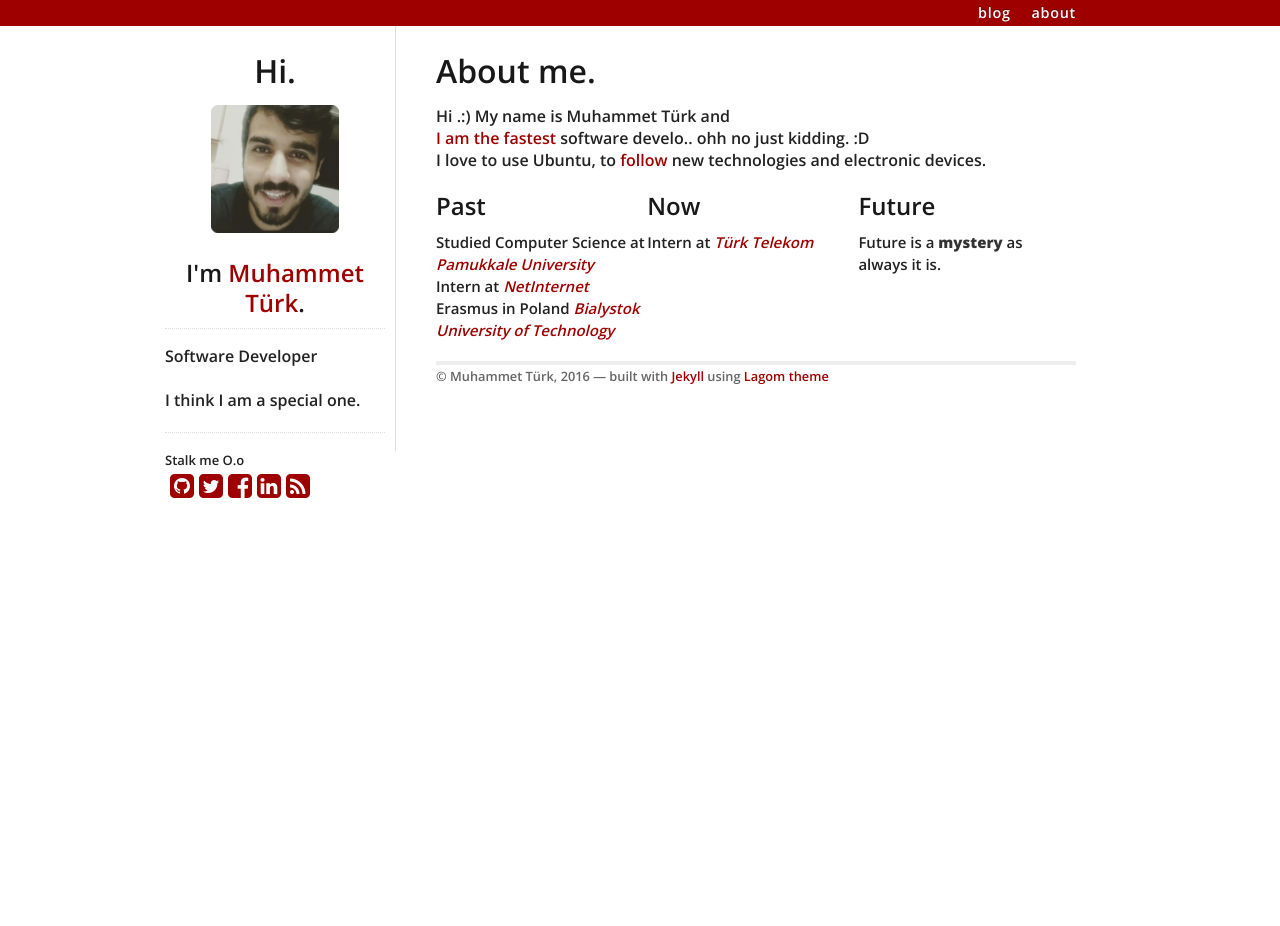
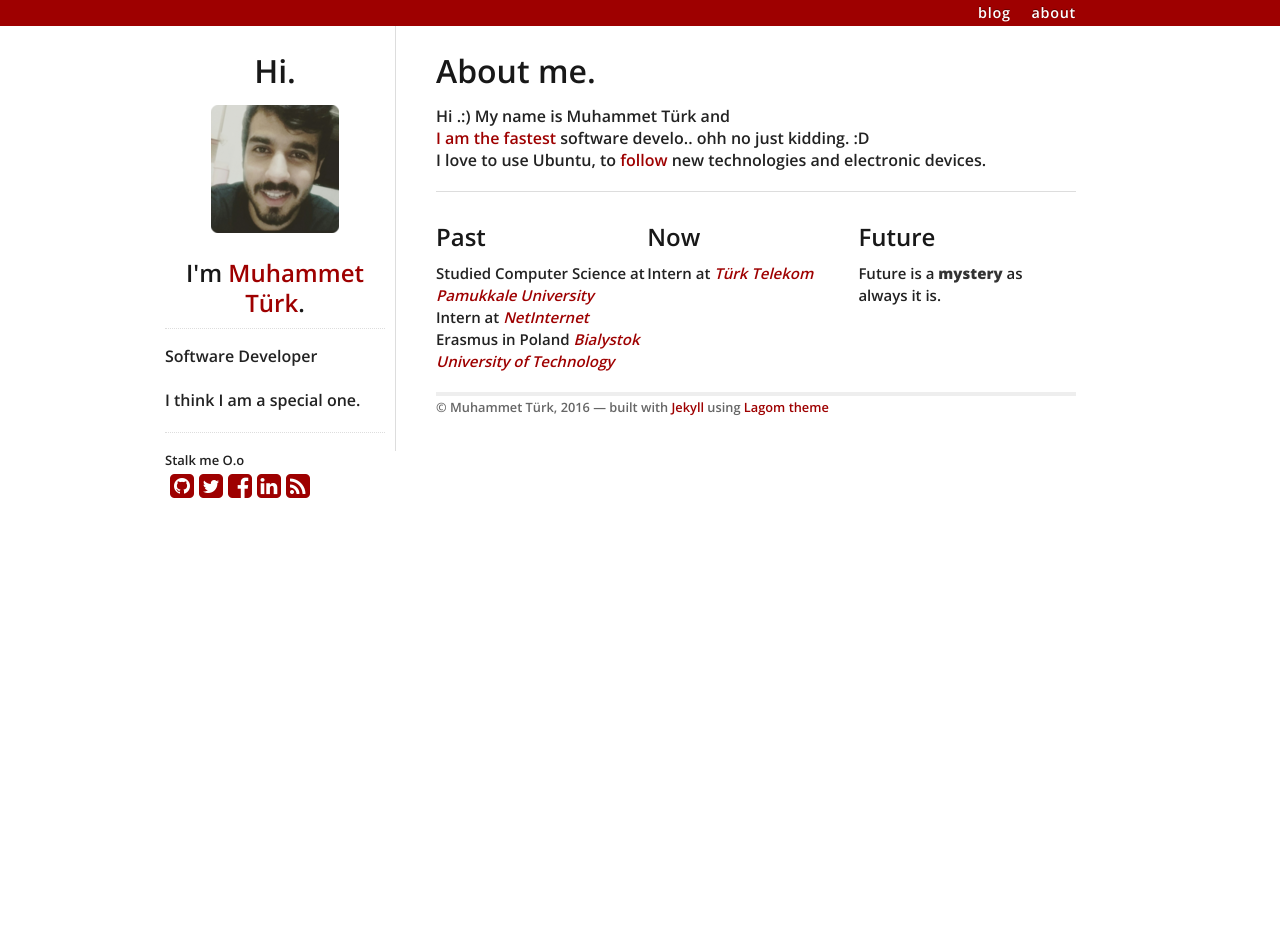
Before and after one commit to mturk111/mturk111.github.io, a Jekyll site: the page built from about.html, in a window 1280 px wide. Built offline with Jekyll 4.4.1, drawn with Linux system fonts in a browser that asks for light colours; nearby versions of some CDN libraries.

Commit message:
Update about.html

```diff
--- a/about.html
+++ b/about.html
@@ -6,7 +6,7 @@ title: About me.
 <h1>About me.</h1>
 <p>Hi .:) My name is Muhammet Türk and </br><a href="https://www.youtube.com/watch?v=udlCrIax2EA">I am the fastest</a> software develo.. ohh no just kidding. :D</br>
 I love to use Ubuntu, to <a href="http://ismailakbudak.com/">follow</a> new technologies and electronic devices. </p>
-
+<hr width=%100>
 <div id="contpnf">
 
 <div id="left">
```
